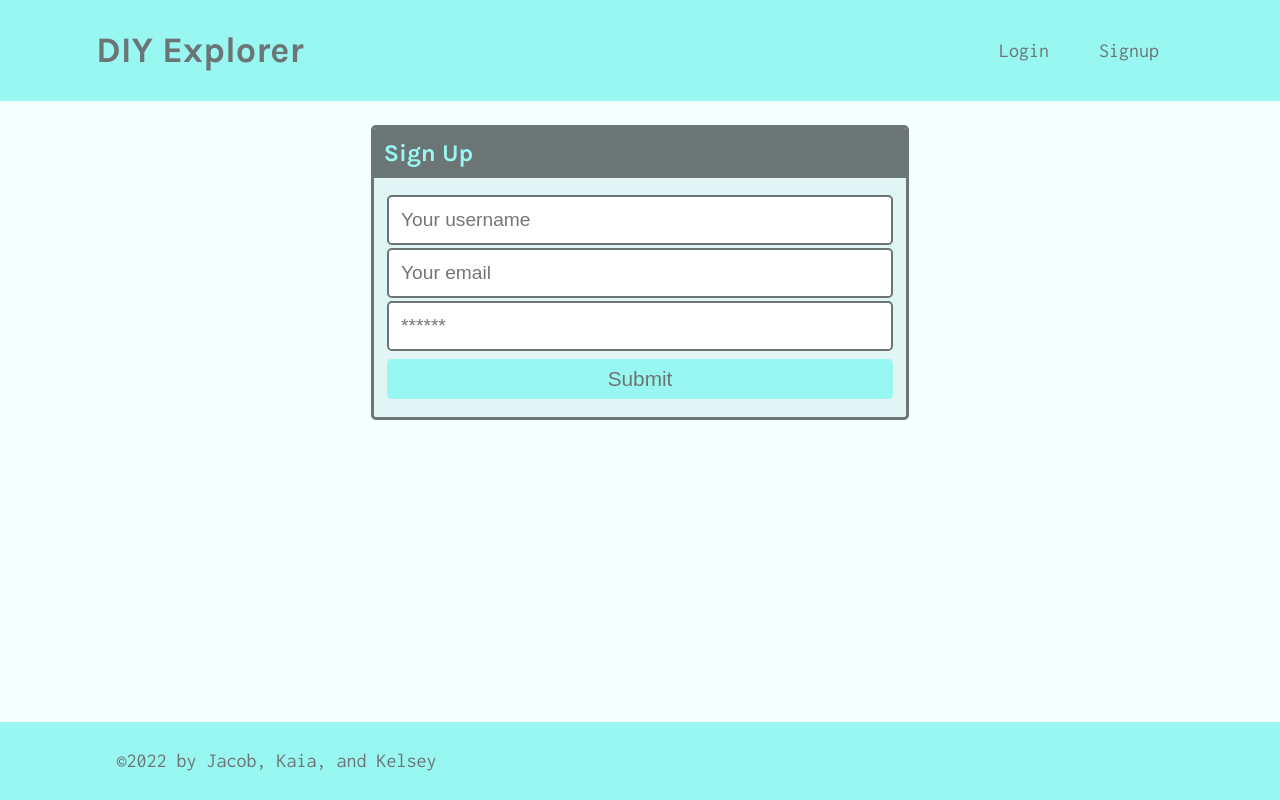
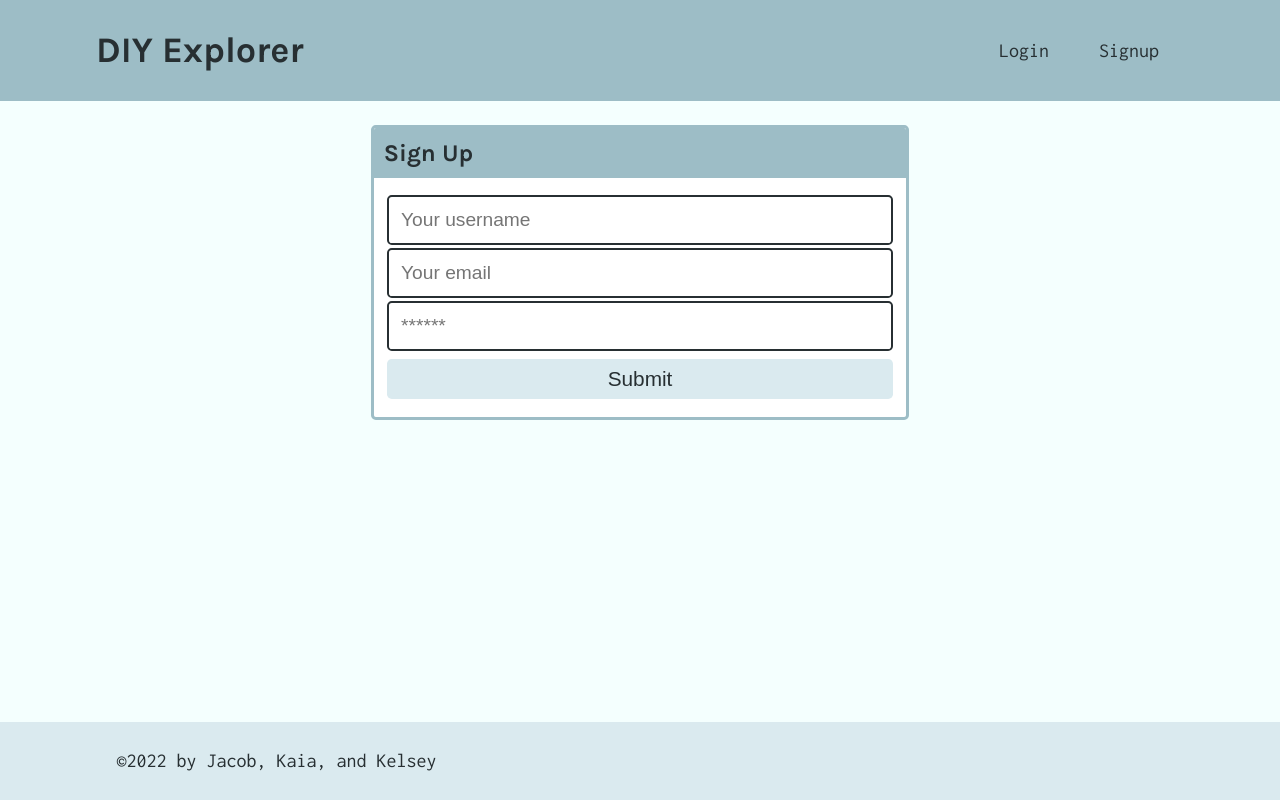
Before and after one commit to kelseyalderman/DIY-Explorer, a React (Create React App) app in the folder client/: page /signup in a window 1280 px wide. Built offline with nearby package versions, Linux system fonts and the light colour scheme.

Commit message:
edit styling in user project list

```diff
--- a/client/src/components/CommentList/index.js
+++ b/client/src/components/CommentList/index.js
@@ -5,7 +5,7 @@ const CommentList = ({ comments }) => {
   return (
     <div className="card mb-3">
       <div className="card-header">
-        <span className="text-light">Comments</span>
+        <span className="text-dark">Comments</span>
       </div>
       <div className="card-body">
         {comments &&
--- a/client/src/components/Header/index.js
+++ b/client/src/components/Header/index.js
@@ -9,7 +9,7 @@ const Header = () => {
   };
 
   return (
-    <header className="bg-secondary mb-4 py-2 flex-row align-center">
+    <header className="bg-primary mb-4 py-2 flex-row align-center">
       <div className="container flex-row justify-space-between-lg justify-center align-center">
         <Link to="/">
           <h1>DIY Explorer</h1>
--- a/client/src/components/ProjectList/index.js
+++ b/client/src/components/ProjectList/index.js
@@ -11,17 +11,16 @@ const ProjectList = ({ projects, title }) => {
       <h2>{title}</h2>
       {projects &&
         projects.map((project) => (
-          <div key={project._id} className="card mb-3">
-            <div className="card-header">
+          <div key={project._id} className="card-home mb-3">
+            <div className="card-header-home">
               <Link to={`/project/${project._id}`}>
-                <h3 className="text-light">{project.projectTitle}</h3>
+                <h3 className="text-dark">{project.projectTitle}</h3>
               </Link>
               <div>
                 Created by{" "}
                 <Link
                   to={`/profile/${project.username}`}
                   style={{ fontWeight: 700 }}
-                  className="text-secondary"
                 >
                   {project.username}
                 </Link>{" "}
--- a/client/src/components/UserProjectList/index.js
+++ b/client/src/components/UserProjectList/index.js
@@ -14,14 +14,14 @@ const UserProjectList = ({ projects, title }) => {
           <div key={project._id} className="card mb-3">
             <Link to={`/project/${project._id}`}>
               <div className="card-header">
-                <h2 style={{ fontWeight: 700 }} className="text-light">
+                <h2 style={{ fontWeight: 700 }} className="text-dark">
                   {project.projectTitle}
                 </h2>{" "}
                 Created on {project.createdAt}
               </div>
               <div className="card-body">
                 <p>{project.projectText}</p>
-                <p className="mb-0">
+                <p className="bg-secondary text-dark mb-0 p-2 display-inline-block">
                   Comments: {project.commentCount} || Click to{" "}
                   {project.commentCount ? "see" : "start"} the discussion!
                 </p>
--- a/client/src/index.css
+++ b/client/src/index.css
@@ -1,10 +1,10 @@
 :root {
-  --primary: #497573;
-  --secondary: #99f7f2;
+  --primary: #9dbdc6;
+  --secondary: #daeaef;
   --tertiary: #b2c2c1;
-  --quatrinary: #cadbda;
-  --light: #e1f5f4;
-  --dark: #6c7575;
+  --quatrinary: #646464;
+  --light: #ffffff;
+  --dark: #272f32;
   --error: rgb(228, 46, 1);
   --border-radius: 0.3rem;
   --spacing-one: calc(1rem * 0.25);
@@ -134,6 +134,14 @@ nav a:hover {
 /* CARDS */
 .card {
   margin: 0 0 20px 0;
+  border: 3px solid var(--primary);
+  border-radius: var(--border-radius);
+  background-color: var(--light);
+  color: var(--dark);
+}
+
+.card-home {
+  margin: 0 0 20px 0;
   border: 3px solid var(--dark);
   border-radius: var(--border-radius);
   background-color: var(--light);
@@ -141,9 +149,17 @@ nav a:hover {
 }
 
 .card-header {
-  color: var(--secondary);
+  color: var(--dark);
   margin: 0;
-  background-color: var(--dark);
+  background-color: var(--primary);
+  padding: 0.625rem;
+  border-radius: calc(0.18rem - 1px) calc(0.18rem - 1px) 0 0;
+}
+
+.card-header-home {
+  color: var(--dark);
+  margin: 0;
+  background-color: var(--primary);
   padding: 0.625rem;
   border-radius: calc(0.18rem - 1px) calc(0.18rem - 1px) 0 0;
 }
--- a/client/src/pages/Profile.js
+++ b/client/src/pages/Profile.js
@@ -39,7 +39,7 @@ const Profile = () => {
     <div>
       <div className="flex-row mb-3">
         <h2 className="bg-dark text-secondary p-3 display-inline-block">
-          Viewing {userParam ? `${user.username}'s` : "your"} profile.
+          {userParam ? `${user.username}'s` : "Your"} Profile
         </h2>
       </div>
 
--- a/client/src/pages/SingleProject.js
+++ b/client/src/pages/SingleProject.js
@@ -41,15 +41,8 @@ const SingleProject = (props) => {
       )}
       <div className="card mb-3">
         <div className="card-header">
-          <h2 style={{ fontWeight: 700 }} className="text-light">
-            {project.projectTitle}
-          </h2>{" "}
-          Created by{" "}
-          <Link
-            to={`/profile/${project.username}`}
-            style={{ fontWeight: 700 }}
-            className="text-light"
-          >
+          <h2 style={{ fontWeight: 700 }}>{project.projectTitle}</h2> Created by{" "}
+          <Link to={`/profile/${project.username}`} style={{ fontWeight: 700 }}>
             {project.username}
           </Link>{" "}
           on {project.createdAt}
```
